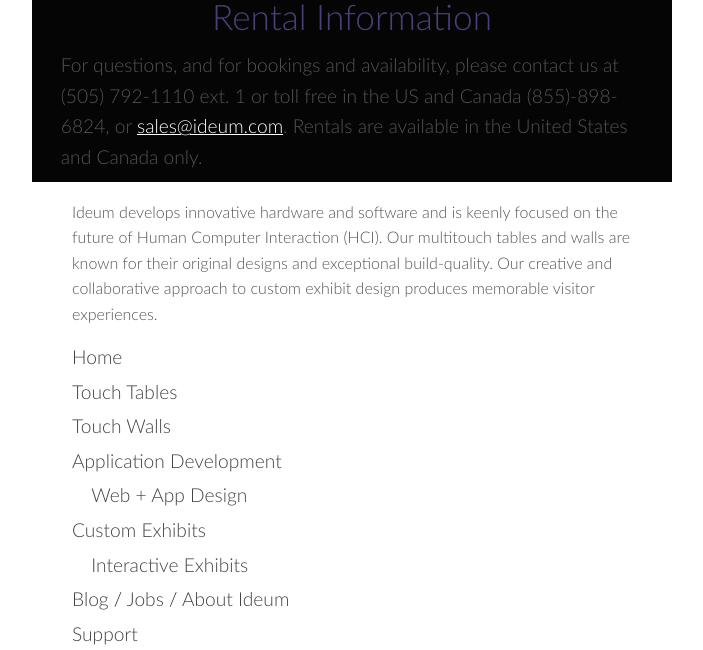
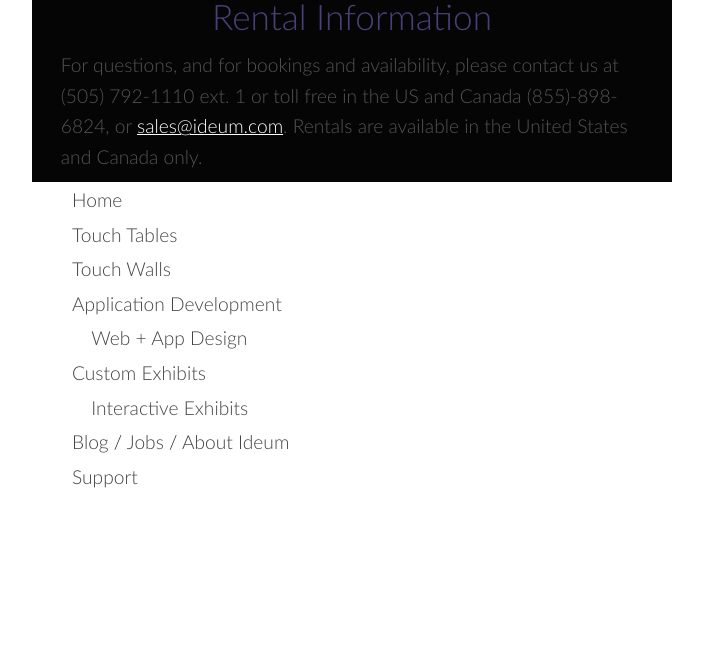
Before and after one commit to ideum/m.ideum, a Jekyll site: the page built from rentals.html, in a window 1280 px wide and 900 px high, scrolled down 5902 px, cut to the strip 250-900 px from the top of the window. Shown: the whole strip, without its empty margins (288-991 px from the left). Built offline with Jekyll 4.4.1, drawn with Linux system fonts in a browser that asks for light colours; after the commit the page ends 6646 px from its top, so only the background shows below that.

Commit message:
remove footer text from individual templates

```diff
--- a/coffee-tables.html
+++ b/coffee-tables.html
@@ -304,9 +304,3 @@
     <p class="legalText">3M is a trademark of 3M Company. Windows&reg; 8 operating system is a registered trademark of Microsoft Corporation in the United States and other countries. Android is a trademark of
     Google Inc. GestureWorks&reg; and Ideum are registered trademarks of Ideum, Inc. All other trademarks are the property of their respective owners. The Android robot is reproduced or modified from work created and shared by Google and used according to terms described in the Creative Commons 3.0 Attribution License.</p>
 </div>
-
-<div id="fullSection">
-    <p class="footerText">
-        Ideum develops innovative hardware and software and is keenly focused on the future of Human Computer Interaction (HCI). Our multitouch tables and walls are known for their original designs and exceptional build-quality. Our creative and collaborative approach to custom exhibit design produces memorable visitor experiences.
-    </p>
-</div>
--- a/rentals.html
+++ b/rentals.html
@@ -99,10 +99,3 @@
         For questions, and for bookings and availability, please contact us at (505) 792-1110 ext. 1 or toll free in the US and Canada (855)-898-6824, or  <a class="whiteText" href="mailto:sales@ideum.com">sales@ideum.com</a>. Rentals are available in the United States and Canada only.
     </p>
 </div>
-
-<!-- footer -->
-<div id="fullSection">
-    <p class="footerText">
-        Ideum develops innovative hardware and software and is keenly focused on the future of Human Computer Interaction (HCI). Our multitouch tables and walls are known for their original designs and exceptional build-quality. Our creative and collaborative approach to custom exhibit design produces memorable visitor experiences.
-    </p>
-</div>
```
Also changed, not shown: 4k.html (+0 -7 lines), drafting.html (+0 -7 lines), redefined.html (+0 -7 lines).
